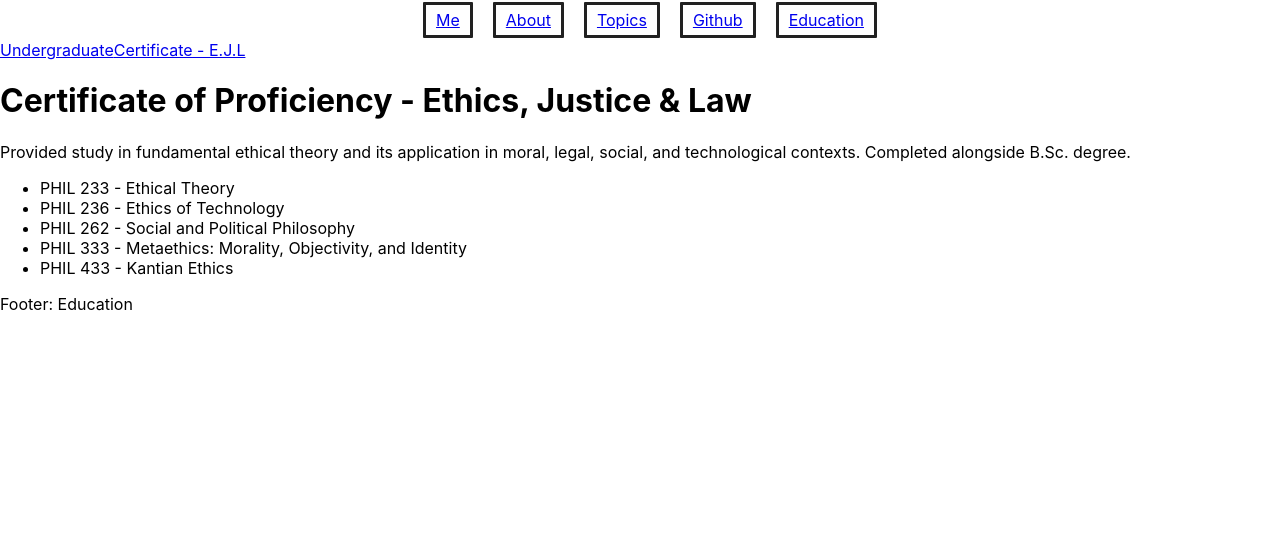
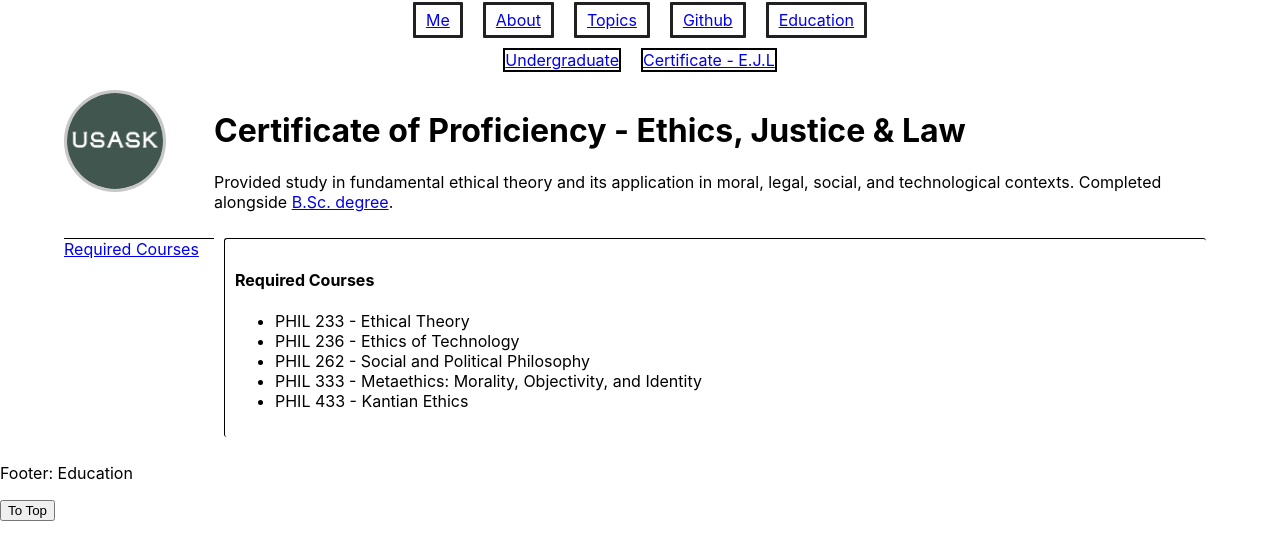
Before and after one commit to bradendubois/personal-website-v3, a React (Create React App) app: page /education/certificate in a window 1280 px wide. Shown: the top 560 px of the page. Built offline with nearby package versions, Linux system fonts and the light colour scheme.

Commit message:
Improved Education styling

```diff
--- a/src/components/Education/Certificate/index.jsx
+++ b/src/components/Education/Certificate/index.jsx
@@ -1,32 +1,58 @@
 import React from "react"
 import {
-    Switch,
-    Route,
+    NavLink,
     Link,
-    useRouteMatch,
+    useRouteMatch
 } from "react-router-dom";
 
+import "../index.scss"
+import "./index.scss"
+
+import usask_logo from "../../../assets/usask.jpg";
 
 const Certificate = () => {
 
     const match = useRouteMatch()
 
     return (
-        <div className={"educationEntry"}>
+        <div className={"educationEntry certificate"}>
 
-            <div className={"header"}>
+            <a
+                href={"https://www.usask.ca"}
+                target={"_blank"}
+                rel={"noopener noreferrer"}
+            >
+                <img
+                    src={usask_logo}
+                    alt={"Logo of the University of Saskatchewan"}
+                />
+            </a>
 
-            </div>
+            <div className={"header certificateHeader"}>
 
                 <h1>Certificate of Proficiency - Ethics, Justice & Law</h1>
 
                 {/* Summary */}
-            <p>Provided study in fundamental ethical theory and its application in moral, legal, social, and technological contexts. Completed alongside B.Sc. degree.</p>
+                <p>Provided study in fundamental ethical theory and its application in moral, legal, social, and technological contexts. Completed alongside <Link to={"/education/undergraduate"}>B.Sc. degree</Link>.</p>
+
+            </div>
 
             {/* Courses Taken */}
-            <div>
+            <div className={"itemSide certificateCoursesSide"}>
 
-                <div>
+                <NavLink
+                    to={location =>
+                        location.pathname === `${match.url}/courses` ?
+                            `${match.url}` : `${match.url}/courses`
+                    }
+                    activeClassName={"activeItemSide"}
+                >Required Courses</NavLink>
+
+            </div>
+
+            <div className={"itemContent certificateCoursesContent"}>
+
+                <h4>Required Courses</h4>
                 <ul>
                     <li>PHIL 233 - Ethical Theory</li>
                     <li>PHIL 236 - Ethics of Technology</li>
@@ -38,8 +64,6 @@ const Certificate = () => {
             </div>
 
         </div>
-
-        </div>
     )
 }
 
--- /dev/null
+++ b/src/components/Education/Certificate/index.scss
@@ -0,0 +1,14 @@
+.certificate {
+
+  grid-template-areas:
+    "logo header header"
+    "certificateCoursesSide certificateCoursesContent certificateCoursesContent"
+  ;
+
+  a { grid-area: logo; }
+  .certificateHeader { grid-area: header; }
+
+  .certificateCoursesSide { grid-area: certificateCoursesSide; }
+  .certificateCoursesContent { grid-area: certificateCoursesContent; }
+
+}
--- /dev/null
+++ b/src/components/Education/Undergraduate/index.scss
@@ -0,0 +1,21 @@
+.undergraduate {
+
+  grid-template-areas:
+    "logo header header"
+    "undergraduateCoursesSide undergraduateCoursesContent undergraduateCoursesContent"
+    "undergraduateAchievementsSide undergraduateAchievementsContent undergraduateAchievementsContent"
+    "undergraduateGroupsSide undergraduateGroupsContent undergraduateGroupsContent";
+
+  a { grid-area: logo; }
+  .undergraduateHeader { grid-area: header; }
+
+  .undergraduateCoursesSide { grid-area: undergraduateCoursesSide; }
+  .undergraduateCoursesContent { grid-area: undergraduateCoursesContent; }
+
+  .undergraduateAchievementsSide { grid-area: undergraduateAchievementsSide; }
+  .undergraduateAchievementsContent { grid-area: undergraduateAchievementsContent; }
+
+  .undergraduateGroupsSide { grid-area: undergraduateGroupsSide; }
+  .undergraduateGroupsContent { grid-area: undergraduateGroupsContent ; }
+
+}
--- a/src/components/Education/index.scss
+++ b/src/components/Education/index.scss
@@ -1,38 +1,69 @@
 .educationContainer {
+
+  .educationNav {
+
+    margin: 20px auto;
+    width: max-content;
+
+    .educationProgram {
+
+      margin: 10px;
+      border: 2px solid black;
+
+    }
+  }
 
 }
 
 
 .educationEntry {
 
-  display: flex;
-  flex-direction: column;
-
   width: 90%;
   margin: auto;
+
+
+  display: grid;
+
+  grid-template-columns: 150px auto auto;
+
+  a {
+    img {
+
+      height: 96px;
+      border: 3px solid #c7c7c7;
+      border-radius: 50%;
+
+      filter: grayscale(80%);
+      transition: 0.1s ease;
+
+      &:hover {
+        filter: grayscale(0%);
+      }
+    }
+  }
 
   .header {
 
   }
 
-  .item {
+  .itemSide {
 
-    display: flex;
-    flex-direction: row;
+    margin: 10px 0 0 0;
 
-    .itemSide {
+    border-top: 1px solid black;
 
-      width: 20%;
-      max-width: 150px;
-
-      margin: 10px;
-    }
-
-    .itemContent {
-
-      flex-grow: 1;
-
-      margin: 10px;
+    a {
+      margin: 5px auto auto 0;
     }
   }
+
+  .itemContent {
+
+    margin: 10px;
+    padding: 10px;
+
+    border-top: 1px solid black;
+    border-left: 1px solid black;
+    border-radius: 3px;
+  }
 }
--- a/src/components/Footer/index.jsx
+++ b/src/components/Footer/index.jsx
@@ -4,6 +4,11 @@ const Footer = ({section}) =>
 
     <div className={"footer " + section}>
         <p>Footer: {section}</p>
+        <button
+            onClick={() => {
+            window.scrollTo(0, 0)
+        }}
+            >To Top</button>
     </div>
 
 export default Footer
--- a/src/components/NavBar/index.jsx
+++ b/src/components/NavBar/index.jsx
@@ -5,7 +5,7 @@ import "./index.scss"
 
 const NavBar = ({ view }) => {
 
-    const [darkMode, toggleDarkMode] = React.useState(false)
+    // const [darkMode, toggleDarkMode] = React.useState(false)
 
     return (
         <nav>
--- a/src/components/NavBar/index.scss
+++ b/src/components/NavBar/index.scss
@@ -1,8 +1,6 @@
 nav {
 
   margin: 10px;
-
-  width: 100%;
 
   display: flex;
   flex-direction: row;
--- a/src/components/Projects/GithubProjects/index.jsx
+++ b/src/components/Projects/GithubProjects/index.jsx
@@ -11,7 +11,7 @@ import {
 
 import "./index.scss"
 
-const Project = loadable(() => import("../project"))
+const Project = loadable(() => import("../Project"))
 
 const classify = (language) => {
 
@@ -101,7 +101,7 @@ const GithubProjects = () => {
                             onClick={() =>
                                 setPreferred(preferred === language ? "" : language)}
                         >
-                            <div className={classify(language) + "-circle" + " circle"}/>
+                            <div className={`${classify(language)}-circle  circle`}/>
                             <p className={classify(language) + "-border"}>
                                 <span className={"languageText"}>{language}</span> (<span className={"languageCount"}>{languages[language]}</span>)
                             </p>
--- a/src/components/Projects/project/index.jsx
+++ b/src/components/Projects/Project/index.jsx
@@ -2,6 +2,7 @@ import React from "react"
 
 import "./index.scss"
 
+/*
 import clock_icon from "../../../assets/clock.png"
 import star_icon from "../../../assets/star.png"
 
@@ -19,21 +20,22 @@ const ShortHand = (language) => {
             return language
     }
 }
+*/
 
 const Project = ({ repository_data }) => {
 
     const name = repository_data["name"]
     const description = repository_data["description"] || "No description"
-    const last_updated = repository_data["updated_at"]
-    const created = repository_data["created_at"]
-    const language = repository_data["language"] || ""
-    const license = repository_data["license"] ? repository_data["license"]["spdx_id"] : "No license."
-    const stars = repository_data["stargazers_count"]
+    // const last_updated = repository_data["updated_at"]
+    // const created = repository_data["created_at"]
+    // const language = repository_data["language"] || ""
+    // const license = repository_data["license"] ? repository_data["license"]["spdx_id"] : "No license."
+    // const stars = repository_data["stargazers_count"]
 
-    const updated = Math.round((new Date() - new Date(last_updated)) / (1000 * 3600 * 24));
+    // const updated = Math.round((new Date() - new Date(last_updated)) / (1000 * 3600 * 24));
 
-//        <td key={"created"}>{created}</td>
-//            <td key={"license"}>{license}</td>
+    // <td key={"created"}>{created}</td>
+    // <td key={"license"}>{license}</td>
 
     return (
         <div className={"github_project"}>
--- a/src/components/Projects/project/index.scss
+++ b/src/components/Projects/Project/index.scss
@@ -1,7 +1,6 @@
 .github_project {
 
   width: 100%;
-
   margin: 10px auto;
 
   border: 2px solid black;
@@ -36,7 +35,7 @@
 
     min-width: 25%;
     width: 25%;
-    max-width: 25%;
+    max-width: 200px;
 
     white-space: nowrap;
     overflow: hidden;
--- a/src/routes/Education.jsx
+++ b/src/routes/Education.jsx
@@ -1,16 +1,16 @@
 import React from "react"
 import loadable from "@loadable/component"
 import {
-    BrowserRouter as Router,
     Switch,
     Route,
     NavLink,
     useRouteMatch,
-    Link,
     Redirect
 } from "react-router-dom";
 
 import EducationSummary from "../components/Education/EducationSummary";
+
+import "../components/Education/index.scss"
 
 const Programs = [
     {
@@ -44,7 +44,7 @@ const Education = () => {
                                 `${match.url}` : `${match.url}/${program.path}`
                         }
                         activeClassName={"activeEducationProgram"}
-                        className={`educationProgram ${program}`}
+                        className={`educationProgram`}
                     >{program.display}</NavLink>)}
 
             </div>
@@ -58,8 +58,12 @@ const Education = () => {
                 </Route>
 
                 {/* Map each Program to a Route showing its component */}
-                {Programs.map(program =>
-                    <Route path={`${match.path}/${program.path}`} component={program.component} />
+                {Programs.map((program, i) =>
+                    <Route
+                        key={i}
+                        path={`${match.path}/${program.path}`}
+                        component={program.component}
+                    />
                 )}
 
                 {/* Redirect on all other Routes to the summary */}
```
Also changed, not shown: src/components/Education/Undergraduate/index.jsx (+33 -24 lines), src/assets/usask.jpg (added). Lines whose indentation alone changed are shown as unchanged.
